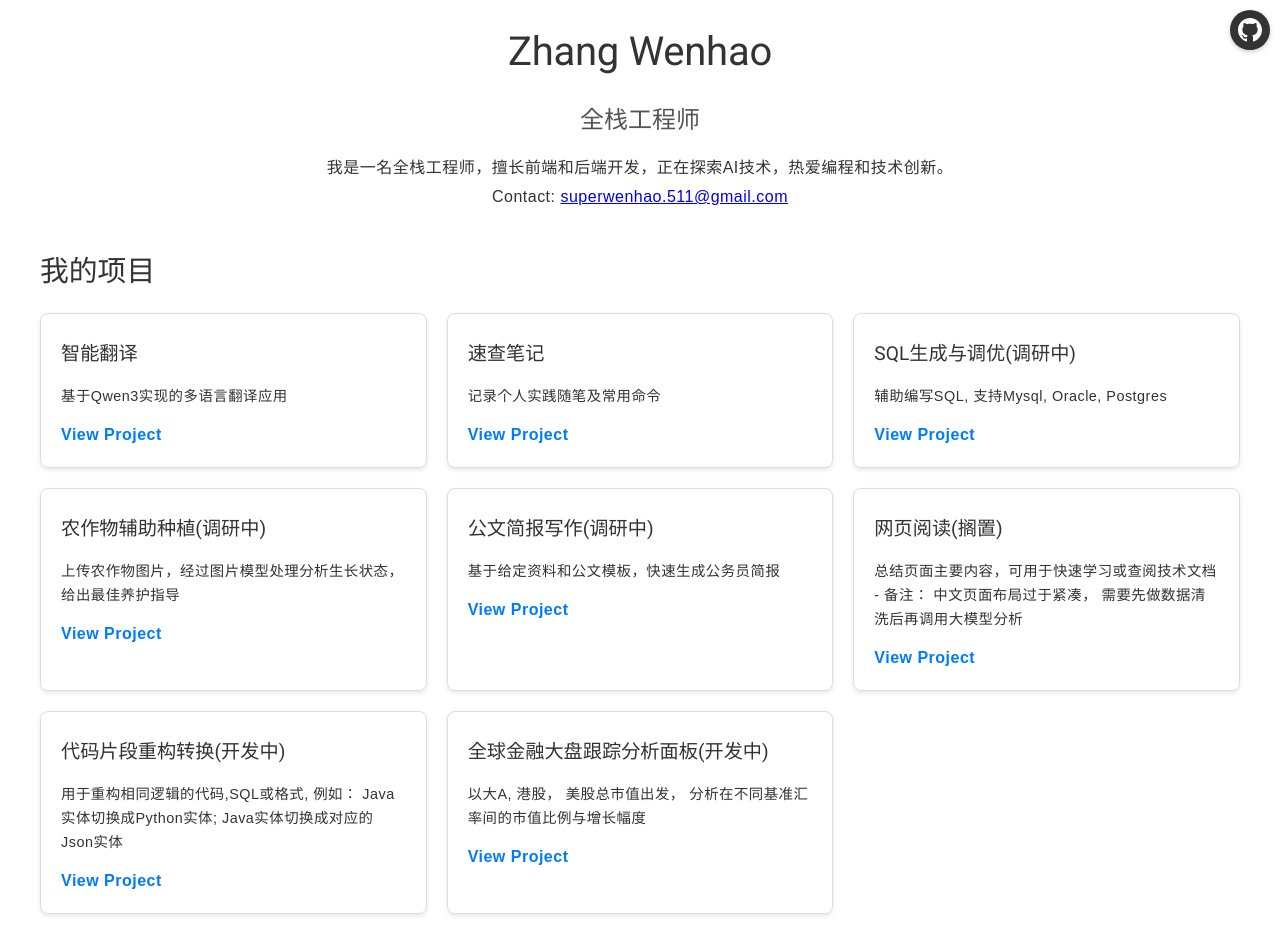
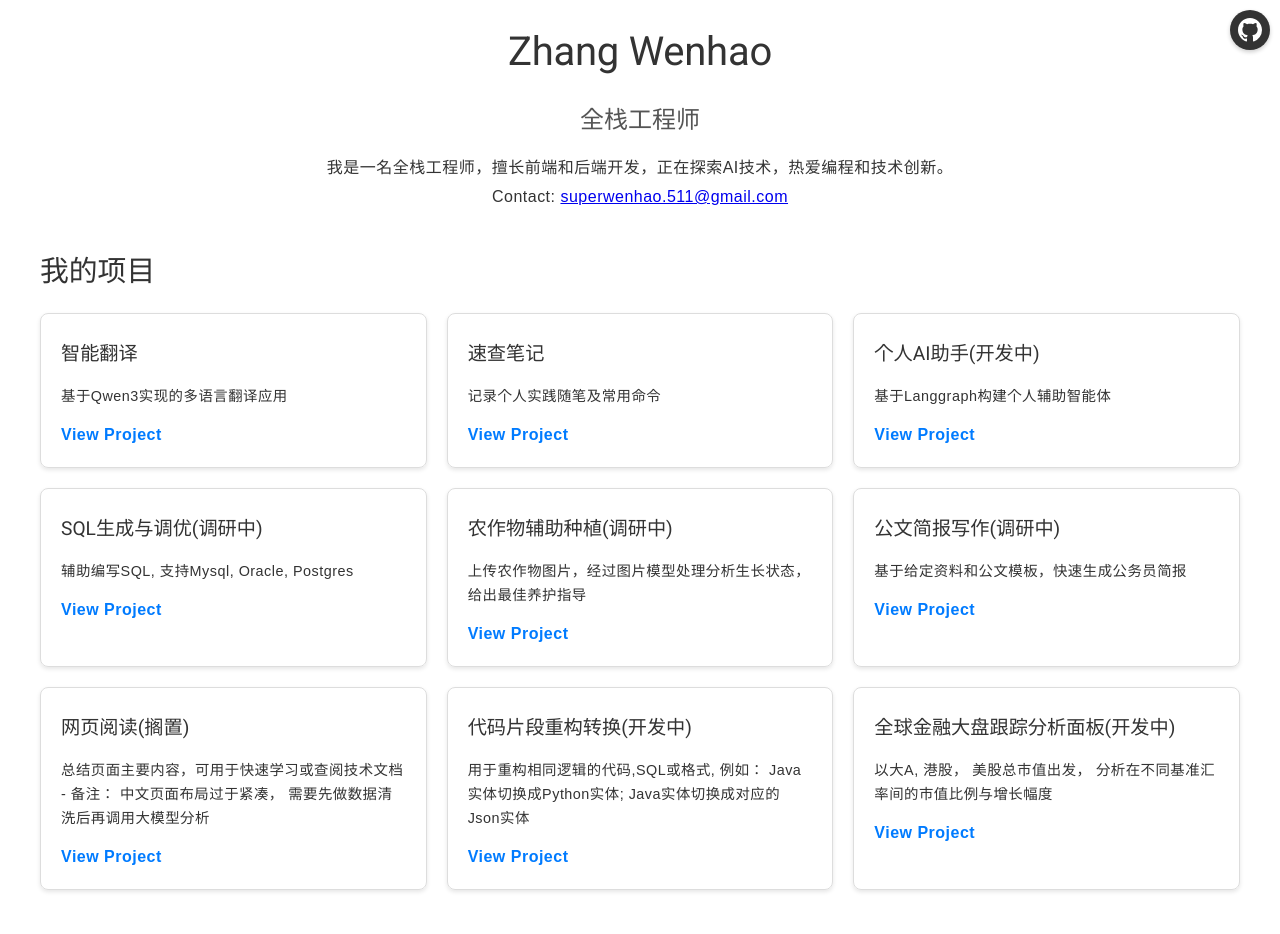
Before and after one commit to wenhaospace/yulao-ui, an Angular app: page /home in a window 1280 px wide. After the commit the page ends 910 px from the top, so only its background shows below. Built offline with nearby package versions, Linux system fonts and the light colour scheme; no server answers.

Commit message:
修改后端接口baseUrl,  更新项目信息

```diff
--- a/src/app/configuration/properties.ts
+++ b/src/app/configuration/properties.ts
@@ -1,3 +1,3 @@
-export const baseUrl = 'http://47.245.100.81:9200';
+export const baseUrl = 'http://wenhaospace.site/api/';
 
 export const agentUrl = 'http://47.245.100.81:8000';
--- a/src/app/pages/home/home.component.ts
+++ b/src/app/pages/home/home.component.ts
@@ -26,6 +26,7 @@ export class HomeComponent {
   projects = [
     { title: '智能翻译', description: '基于Qwen3实现的多语言翻译应用', link: '/translator' },
     { title: '速查笔记', description: '记录个人实践随笔及常用命令', link: '/mynote' },
+    { title: '个人AI助手(开发中)', description: '基于Langgraph构建个人辅助智能体', link: '/' },
     { title: 'SQL生成与调优(调研中)', description: '辅助编写SQL, 支持Mysql, Oracle, Postgres', link: '/' },
     { title: '农作物辅助种植(调研中)', description: '上传农作物图片，经过图片模型处理分析生长状态， 给出最佳养护指导', link: '/' },
     { title: '公文简报写作(调研中)', description: '基于给定资料和公文模板，快速生成公务员简报', link: '/' },
```
